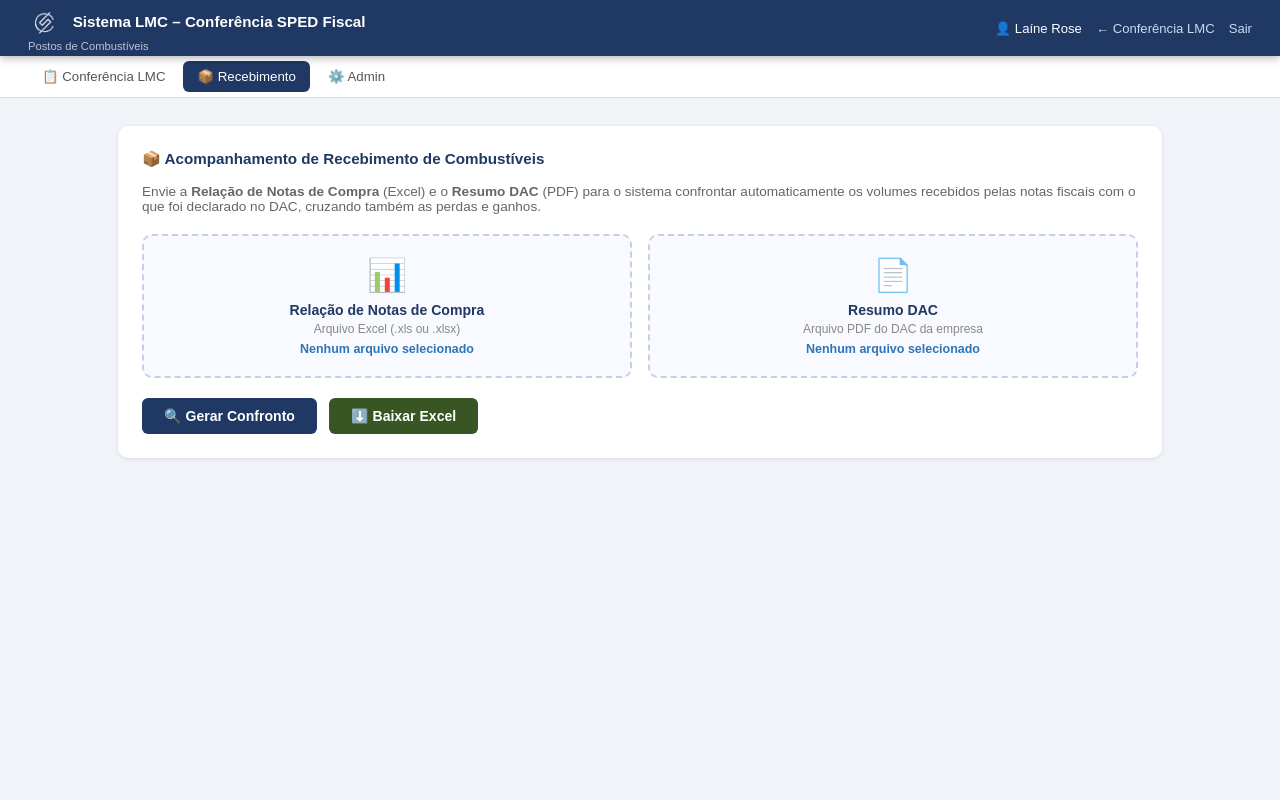
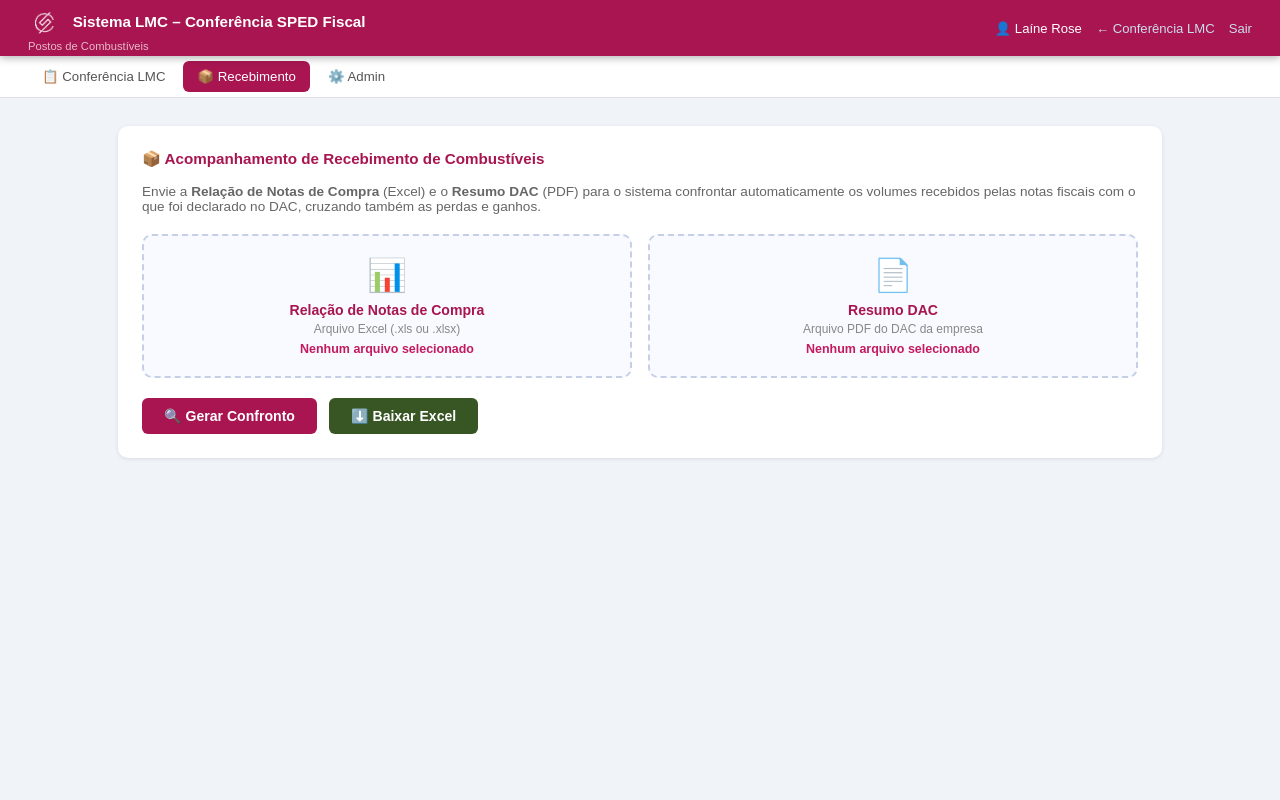
Before and after one commit to LAINE589/ConferiLMC, a Flask app: page /recebimento in a window 1280 px wide. Run offline with Flask 3, Linux system fonts and the light colour scheme; a user stored in the database is signed in.

Commit message:
Add files via upload

```diff
--- a/app.py
+++ b/app.py
@@ -269,7 +269,7 @@ import openpyxl
 from openpyxl.styles import Font, PatternFill, Alignment, Border, Side
 from openpyxl.utils import get_column_letter
 
-C_AZUL_ESC = "1F3864"; C_AZUL_MED = "2E75B6"
+C_AZUL_ESC = "A81550"; C_AZUL_MED = "C41A60"
 C_VERDE_BG = "C6EFCE"; C_VERDE_FG = "375623"
 C_VERM_BG  = "FFC7CE"; C_VERM_FG  = "9C0006"
 C_AMAR_BG  = "FFEB9C"; C_AMAR_FG  = "7D6608"
@@ -1381,7 +1381,7 @@ def aba_relatorio_cliente(ws, conf_m, d_mai, neg_abr, neg_mai, vc_mai, conf_dac,
                 ws.merge_cells(start_row=r, start_column=col, end_row=r, end_column=col+larg-1)
             c = ws.cell(row=r, column=col, value=h)
             c.font = Font(name="Arial", size=9, bold=True, color="FFFFFF")
-            c.fill = PatternFill("solid", start_color="344472")
+            c.fill = PatternFill("solid", start_color="831040")
             c.alignment = Alignment(horizontal="center", vertical="center")
             aplic_brd(r, col, col+larg-1)
             col += larg
@@ -1959,7 +1959,7 @@ def aba_cadastro_lmc(ws, cad_atu, info_atu):
         for h in headers:
             c = ws.cell(row=r, column=col, value=h)
             c.font = Font(name="Arial", size=9, bold=True, color="FFFFFF")
-            c.fill = PatternFill("solid", start_color="344472")
+            c.fill = PatternFill("solid", start_color="831040")
             c.alignment = Alignment(horizontal="center", vertical="center")
             c.border = _brd()
             col += 1
@@ -2230,7 +2230,7 @@ def recebimento():
                         for col, h in enumerate(["NF", "Data", "Produto", "Qtd. (L)"], 1):
                             c = ws.cell(row=row_n, column=col, value=h)
                             c.font = Font(name="Arial", size=9, bold=True, color="FFFFFF")
-                            c.fill = PatternFill("solid", start_color="344472")
+                            c.fill = PatternFill("solid", start_color="831040")
                             c.alignment = Alignment(horizontal="center", vertical="center")
                             c.border = brd()
                         row_n += 1
--- a/templates/index.html
+++ b/templates/index.html
@@ -6,7 +6,7 @@
 <title>Sistema LMC – Conferência SPED Fiscal</title>
 <style>
   :root{
-    --azul:#1F3864;--azul-m:#2E75B6;--azul-c:#D6E4F0;
+    --azul:#A81550;--azul-m:#C41A60;--azul-c:#D6E4F0;
     --verde:#375623;--verde-bg:#C6EFCE;
     --verm:#9C0006;--verm-bg:#FFC7CE;
     --cinza:#F4F6F9;--borda:#D0D8E4;--texto:#1a2340;
--- a/templates/recebimento.html
+++ b/templates/recebimento.html
@@ -9,7 +9,7 @@
     body{font-family:Arial,sans-serif;background:#f0f4f8;color:#1a2340;min-height:100vh}
 
     /* HEADER */
-    header{background:#1F3864;color:#fff;padding:0 28px;display:flex;
+    header{background:#A81550;color:#fff;padding:0 28px;display:flex;
            align-items:center;justify-content:space-between;height:56px;
            position:sticky;top:0;z-index:100;box-shadow:0 2px 8px rgba(0,0,0,.3)}
     .header-brand h1{font-size:.95rem;font-weight:700}
@@ -23,34 +23,34 @@
             display:flex;gap:4px;align-items:center;height:42px}
     .topnav a{padding:8px 14px;font-size:.83rem;color:#555;text-decoration:none;
               border-radius:6px;font-weight:500}
-    .topnav a:hover{background:#eef2ff;color:#1F3864}
-    .topnav a.ativo{background:#1F3864;color:#fff}
+    .topnav a:hover{background:#eef2ff;color:#A81550}
+    .topnav a.ativo{background:#A81550;color:#fff}
 
     main{padding:28px;max-width:1100px;margin:0 auto}
 
     /* CARD */
     .card{background:#fff;border-radius:10px;box-shadow:0 1px 4px rgba(0,0,0,.1);
           padding:24px;margin-bottom:20px}
-    .card-title{font-size:.95rem;font-weight:700;color:#1F3864;margin-bottom:16px}
+    .card-title{font-size:.95rem;font-weight:700;color:#A81550;margin-bottom:16px}
 
     /* UPLOAD */
     .upload-grid{display:grid;grid-template-columns:1fr 1fr;gap:16px;margin-bottom:20px}
     .upload-box{border:2px dashed #c5d0e6;border-radius:10px;padding:20px;
                 text-align:center;cursor:pointer;transition:.2s;background:#f8faff}
-    .upload-box:hover{border-color:#2E75B6;background:#eef4ff}
+    .upload-box:hover{border-color:#C41A60;background:#eef4ff}
     .upload-box input[type=file]{display:none}
     .upload-box label{cursor:pointer;display:block}
     .upload-icon{font-size:2rem;margin-bottom:8px}
-    .upload-label{font-size:.88rem;font-weight:600;color:#1F3864}
+    .upload-label{font-size:.88rem;font-weight:600;color:#A81550}
     .upload-sub{font-size:.75rem;color:#888;margin-top:4px}
-    .upload-name{font-size:.78rem;color:#2E75B6;margin-top:6px;font-weight:600}
+    .upload-name{font-size:.78rem;color:#C41A60;margin-top:6px;font-weight:600}
     .upload-box.selecionado{border-color:#375623;background:#f0faf2}
 
     /* BOTÕES */
     .btn{padding:10px 22px;border:none;border-radius:6px;font-size:.88rem;
          cursor:pointer;font-weight:600;text-decoration:none;display:inline-block}
-    .btn-primary{background:#1F3864;color:#fff}
-    .btn-primary:hover{background:#2E75B6}
+    .btn-primary{background:#A81550;color:#fff}
+    .btn-primary:hover{background:#C41A60}
     .btn-success{background:#375623;color:#fff}
     .btn-success:hover{background:#4a7030}
 
@@ -59,13 +59,13 @@
     .alert-danger{background:#FFC7CE;color:#9C0006}
 
     /* RESULTADO */
-    .result-header{background:#1F3864;color:#fff;border-radius:8px;
+    .result-header{background:#A81550;color:#fff;border-radius:8px;
                    padding:16px 20px;margin-bottom:20px}
     .result-header h2{font-size:1rem;margin-bottom:4px}
     .result-header p{font-size:.8rem;opacity:.8}
 
     table{width:100%;border-collapse:collapse;font-size:.84rem}
-    th{background:#1F3864;color:#fff;padding:9px 12px;text-align:center;font-weight:600}
+    th{background:#A81550;color:#fff;padding:9px 12px;text-align:center;font-weight:600}
     th:first-child{text-align:left}
     td{padding:8px 12px;border-bottom:1px solid #eee;text-align:center}
     td:first-child{text-align:left;font-weight:600}
@@ -77,7 +77,7 @@
     /* NOTAS */
     .notas-grid{display:grid;grid-template-columns:repeat(auto-fill,minmax(300px,1fr));gap:12px}
     .nota-card{border:1px solid #dde;border-radius:8px;padding:12px;font-size:.82rem}
-    .nota-num{font-weight:700;color:#1F3864}
+    .nota-num{font-weight:700;color:#A81550}
     .nota-prod{color:#555;margin-top:3px}
     .nota-qtd{font-size:1rem;font-weight:700;color:#375623;margin-top:4px}
     .nota-data{color:#888;font-size:.75rem}
```
Also changed, not shown: templates/base.html (+5 -5 lines), templates/login.html (+5 -5 lines).
